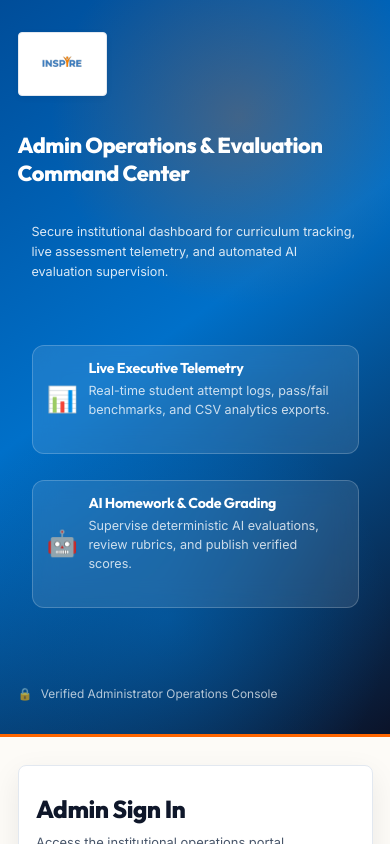
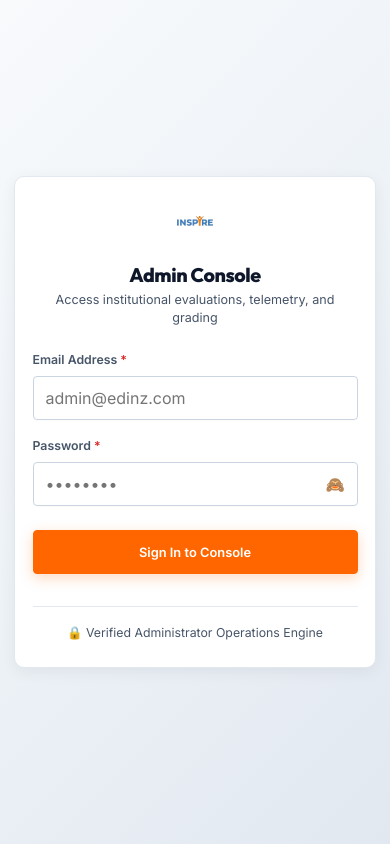
Before and after one commit to keeethee/edinzquiz, an Angular app in the folder frontend/: page /admin/login in a window 390 px wide. Shown: the top 844 px of the page. Built offline with nearby package versions, Linux system fonts and the light colour scheme.

Commit message:
feat: implement simple, clean, mobile-responsive login console for students and admins

```diff
--- a/frontend/src/app/admin/login.ts
+++ b/frontend/src/app/admin/login.ts
@@ -9,80 +9,46 @@ import { AuthService } from '../services/auth.service';
   standalone: true,
   imports: [CommonModule, FormsModule],
   template: `
-    <div class="auth-split-wrapper page-transition-enter">
-      <!-- LEFT HERO PANEL -->
-      <div class="auth-hero-left">
-        <div class="auth-hero-glow-1"></div>
-        <div class="auth-hero-glow-2"></div>
+    <div class="simple-auth-wrapper page-transition-enter">
+      <div class="simple-auth-card">
 
-        <div style="position: relative; z-index: 2;">
-          <div class="logo-pill" style="display: inline-flex; margin-bottom: 2.5rem;">
-            <img src="logo.png" alt="INSPYRE" style="height: 48px; width: auto; max-width: 220px; object-fit: contain; display: block;" onerror="this.onerror=null; this.src='assets/logo.png';" />
+        <!-- Header with Logo and Title -->
+        <div class="simple-auth-header">
+          <img src="logo.png" alt="INSPYRE" onerror="this.onerror=null; this.src='assets/logo.png';" />
+          <h2 class="simple-auth-title">Admin Console</h2>
+          <p class="simple-auth-subtitle">Access institutional evaluations, telemetry, and grading</p>
         </div>
 
-          <h1 style="font-size: 2.2rem; font-weight: 800; line-height: 1.25; margin-bottom: 1rem; color: #ffffff;">
-            Admin Operations & Evaluation Command Center
-          </h1>
-          <p style="font-size: 1.05rem; color: rgba(255, 255, 255, 0.85); line-height: 1.6; margin-bottom: 2.5rem; max-width: 520px;">
-            Secure institutional dashboard for curriculum tracking, live assessment telemetry, and automated AI evaluation supervision.
-          </p>
-
-          <div style="display: flex; flex-direction: column; gap: 0.85rem; max-width: 520px;">
-            <div class="auth-hero-feature-card">
-              <div style="font-size: 1.8rem;">📊</div>
-              <div>
-                <h4 style="font-size: 1.02rem; font-weight: 700; margin: 0 0 0.2rem 0; color: #ffffff;">Live Executive Telemetry</h4>
-                <p style="font-size: 0.84rem; color: rgba(255,255,255,0.78); margin: 0;">Real-time student attempt logs, pass/fail benchmarks, and CSV analytics exports.</p>
-              </div>
-            </div>
-
-            <div class="auth-hero-feature-card">
-              <div style="font-size: 1.8rem;">🤖</div>
-              <div>
-                <h4 style="font-size: 1.02rem; font-weight: 700; margin: 0 0 0.2rem 0; color: #ffffff;">AI Homework & Code Grading</h4>
-                <p style="font-size: 0.84rem; color: rgba(255,255,255,0.78); margin: 0;">Supervise deterministic AI evaluations, review rubrics, and publish verified scores.</p>
-              </div>
-            </div>
-          </div>
-        </div>
-
-        <div style="position: relative; z-index: 2; display: flex; align-items: center; gap: 0.6rem; color: rgba(255,255,255,0.7); font-size: 0.85rem; margin-top: 2rem;">
-          <span>🔒</span> Verified Administrator Operations Console
-        </div>
-      </div>
-
-      <!-- RIGHT FORM PANEL -->
-      <div class="auth-form-right">
-        <div class="neo-card" style="width: 100%; max-width: 440px; padding: 2.5rem; box-shadow: 0 10px 30px rgba(0,0,0,0.08);">
-          <h2 style="font-size: 1.75rem; font-weight: 800; color: var(--text-primary); margin-bottom: 0.4rem;">Admin Sign In</h2>
-          <p style="color: var(--text-secondary); font-size: 0.92rem; margin-bottom: 1.75rem;">Access the institutional operations portal</p>
-
-          <div *ngIf="errorMsg" style="background: rgba(239, 68, 68, 0.1); border: 1px solid rgba(239, 68, 68, 0.3); padding: 0.85rem 1rem; color: var(--danger-color); margin-bottom: 1.25rem; text-align: center; border-radius: 6px; font-size: 0.88rem;">
+        <div *ngIf="errorMsg" class="neo-card" style="background: rgba(239, 68, 68, 0.1); border-color: rgba(239, 68, 68, 0.3); padding: 0.75rem 1rem; color: var(--danger-color); margin-bottom: 1.25rem; text-align: center; border-radius: 6px; font-size: 0.88rem;">
           {{ errorMsg }}
         </div>
 
         <form (ngSubmit)="onSubmit()" (submit)="$event.preventDefault()">
           <div style="margin-bottom: 1.25rem;">
-              <label for="adminEmail" style="display: block; margin-bottom: 0.45rem; font-weight: 600; font-size: 0.88rem; color: var(--text-secondary);">Email Address</label>
-              <input id="adminEmail" type="email" class="neo-input" [(ngModel)]="email" name="email" placeholder="admin@edinz.com" required>
+            <label for="adminEmail" style="display: block; margin-bottom: 0.45rem; font-weight: 600; font-size: 0.88rem; color: var(--text-secondary);">Email Address <span style="color: var(--danger-color);">*</span></label>
+            <input id="adminEmail" type="email" class="neo-input" [(ngModel)]="email" name="email" placeholder="admin@edinz.com" required />
           </div>
 
           <div style="margin-bottom: 1.75rem;">
-              <label for="adminPassword" style="display: block; margin-bottom: 0.45rem; font-weight: 600; font-size: 0.88rem; color: var(--text-secondary);">Password</label>
+            <label for="adminPassword" style="display: block; margin-bottom: 0.45rem; font-weight: 600; font-size: 0.88rem; color: var(--text-secondary);">Password <span style="color: var(--danger-color);">*</span></label>
             <div style="position: relative;">
-                <input id="adminPassword" [type]="showPassword ? 'text' : 'password'" class="neo-input" [(ngModel)]="password" name="password" placeholder="••••••••" required style="padding-right: 2.5rem;">
-                <button type="button" (click)="showPassword = !showPassword" style="position: absolute; right: 10px; top: 50%; transform: translateY(-50%); background: none; border: none; color: var(--text-secondary); cursor: pointer; font-size: 1.1rem; padding: 0.2rem;">
+              <input id="adminPassword" [type]="showPassword ? 'text' : 'password'" class="neo-input" [(ngModel)]="password" name="password" placeholder="••••••••" required style="padding-right: 2.5rem;" />
+              <button type="button" (click)="showPassword = !showPassword" style="position: absolute; right: 10px; top: 50%; transform: translateY(-50%); background: none; border: none; color: var(--text-secondary); cursor: pointer; font-size: 1.1rem; padding: 0.2rem;" aria-label="Toggle Password Visibility">
                 {{ showPassword ? '👁️' : '🙈' }}
               </button>
             </div>
           </div>
 
-            <button type="submit" (click)="onSubmit()" [disabled]="isSubmitting" class="neo-btn neo-btn-primary" style="width: 100%; padding: 0.85rem; font-size: 0.98rem;">
+          <button type="submit" (click)="onSubmit()" [disabled]="isSubmitting" class="neo-btn neo-btn-primary" style="width: 100%; padding: 0.85rem; font-size: 0.98rem; margin-bottom: 0.5rem;">
             <span *ngIf="isSubmitting" class="blink">Signing In...</span>
-              <span *ngIf="!isSubmitting">Sign In</span>
+            <span *ngIf="!isSubmitting">Sign In to Console</span>
           </button>
         </form>
+
+        <div class="simple-auth-footer">
+          🔒 Verified Administrator Operations Engine
         </div>
+
       </div>
     </div>
   `
--- a/frontend/src/app/student/student.html
+++ b/frontend/src/app/student/student.html
@@ -1,147 +1,102 @@
-<!-- ==================== 1. SPLIT-SCREEN AUTHENTICATION GATE ==================== -->
-<div *ngIf="!loggedInStudent" class="auth-split-wrapper page-transition-enter">
+<!-- ==================== 1. SIMPLE AUTHENTICATION CONSOLE ==================== -->
+<div *ngIf="!loggedInStudent" class="simple-auth-wrapper page-transition-enter">
+  <div class="simple-auth-card">
 
-  <!-- LEFT HERO PANEL -->
-  <div class="auth-hero-left">
-    <div class="auth-hero-glow-1"></div>
-    <div class="auth-hero-glow-2"></div>
-
-    <div style="position: relative; z-index: 2;">
-      <!-- Brand Logo Pill -->
-      <div class="logo-pill" style="display: inline-flex; margin-bottom: 2.5rem;">
-        <img src="logo.png" alt="INSPYRE" style="height: 48px; width: auto; max-width: 220px; object-fit: contain; display: block;" onerror="this.onerror=null; this.src='assets/logo.png';" />
+    <!-- Header with Logo and Title -->
+    <div class="simple-auth-header">
+      <img src="logo.png" alt="INSPYRE" onerror="this.onerror=null; this.src='assets/logo.png';" />
+      <h2 class="simple-auth-title">{{ authMode === 'login' ? 'Student Sign In' : 'Student Registration' }}</h2>
+      <p class="simple-auth-subtitle">
+        {{ authMode === 'login' ? 'Enter your credentials to access your assessment console' : 'Create your verified student profile to get started' }}
+      </p>
     </div>
 
-      <h1 style="font-size: 2.2rem; font-weight: 800; line-height: 1.25; margin-bottom: 1rem; color: #ffffff;">
-        Student Assessment & AI Evaluation Portal
-      </h1>
-      <p style="font-size: 1.05rem; color: rgba(255, 255, 255, 0.85); line-height: 1.6; margin-bottom: 2.5rem; max-width: 520px;">
-        Empowering next-generation learners through interactive timed technical assessments, automated AI rubric evaluation, and transparent telemetry.
-      </p>
-
-      <!-- Feature Highlight Cards -->
-      <div style="display: flex; flex-direction: column; gap: 0.85rem; max-width: 520px;">
-        <div class="auth-hero-feature-card">
-          <div style="font-size: 1.8rem;">🤖</div>
-          <div>
-            <h4 style="font-size: 1.02rem; font-weight: 700; margin: 0 0 0.2rem 0; color: #ffffff;">Automated AI Assignment Evaluation</h4>
-            <p style="font-size: 0.84rem; color: rgba(255,255,255,0.78); margin: 0;">Evidence-based rubric analysis and instant feedback for your submitted homework.</p>
-          </div>
-        </div>
-
-        <div class="auth-hero-feature-card">
-          <div style="font-size: 1.8rem;">📝</div>
-          <div>
-            <h4 style="font-size: 1.02rem; font-weight: 700; margin: 0 0 0.2rem 0; color: #ffffff;">Timed Technical Assessments</h4>
-            <p style="font-size: 0.84rem; color: rgba(255,255,255,0.78); margin: 0;">Live countdown timers, auto-save state recovery, and rich question formats.</p>
-          </div>
-        </div>
-
-        <div class="auth-hero-feature-card">
-          <div style="font-size: 1.8rem;">📊</div>
-          <div>
-            <h4 style="font-size: 1.02rem; font-weight: 700; margin: 0 0 0.2rem 0; color: #ffffff;">Real-Time Performance Telemetry</h4>
-            <p style="font-size: 0.84rem; color: rgba(255,255,255,0.78); margin: 0;">Track your score breakdowns, answer rationales, and semester progression.</p>
-          </div>
-        </div>
-      </div>
-    </div>
-
-    <!-- Trust & Verification Footer -->
-    <div style="position: relative; z-index: 2; display: flex; align-items: center; gap: 0.6rem; color: rgba(255,255,255,0.7); font-size: 0.85rem; margin-top: 2rem;">
-      <span>🔒</span> Verified Academic Learning & Evaluation Engine
-    </div>
-  </div>
-
-  <!-- RIGHT FORM PANEL -->
-  <div class="auth-form-right">
-    <div class="neo-card" style="max-width: 440px; width: 100%; padding: 2.5rem; box-shadow: 0 10px 30px rgba(0,0,0,0.08);">
-
-      <!-- Messages inside form -->
-      <div *ngIf="errorMsg" style="background: rgba(239, 68, 68, 0.1); border: 1px solid rgba(239, 68, 68, 0.3); padding: 0.85rem 1rem; color: var(--danger-color); margin-bottom: 1.25rem; text-align: center; border-radius: 6px; font-size: 0.88rem;">
+    <!-- Alert Messages -->
+    <div *ngIf="errorMsg" class="neo-card" style="background: rgba(239, 68, 68, 0.1); border-color: rgba(239, 68, 68, 0.3); padding: 0.75rem 1rem; color: var(--danger-color); margin-bottom: 1.25rem; text-align: center; border-radius: 6px; font-size: 0.88rem;">
       {{ errorMsg }}
     </div>
-      <div *ngIf="successMsg" style="background: rgba(16, 185, 129, 0.1); border: 1px solid rgba(16, 185, 129, 0.3); padding: 0.85rem 1rem; color: var(--success-color); margin-bottom: 1.25rem; text-align: center; border-radius: 6px; font-size: 0.88rem;">
+    <div *ngIf="successMsg" class="neo-card" style="background: rgba(16, 185, 129, 0.1); border-color: rgba(16, 185, 129, 0.3); padding: 0.75rem 1rem; color: var(--success-color); margin-bottom: 1.25rem; text-align: center; border-radius: 6px; font-size: 0.88rem;">
       {{ successMsg }}
     </div>
 
-      <!-- Login Form -->
-      <div *ngIf="authMode === 'login'">
-        <h2 style="font-size: 1.75rem; font-weight: 800; color: var(--text-primary); margin-bottom: 0.4rem;">Student Sign In</h2>
-        <p style="color: var(--text-secondary); font-size: 0.92rem; margin-bottom: 1.75rem;">Access your enrolled courses and quizzes</p>
-
-        <form (ngSubmit)="onStudentLogin()" (submit)="$event.preventDefault()">
+    <!-- 1.1 STUDENT LOGIN FORM -->
+    <form *ngIf="authMode === 'login'" (ngSubmit)="onStudentLogin()" (submit)="$event.preventDefault()">
       <div style="margin-bottom: 1.25rem;">
-            <label for="studentLoginEmail" style="display: block; margin-bottom: 0.45rem; font-weight: 600; font-size: 0.88rem; color: var(--text-secondary);">Email Address <span style="color: var(--danger-color);">*</span></label>
+        <label for="studentLoginEmail" style="display: block; margin-bottom: 0.45rem; font-weight: 600; font-size: 0.88rem; color: var(--text-secondary);">
+          Email Address <span style="color: var(--danger-color);">*</span>
+        </label>
         <input id="studentLoginEmail" type="email" class="neo-input" [(ngModel)]="loginEmail" name="email" placeholder="student@college.edu" required />
       </div>
 
       <div style="margin-bottom: 1.75rem;">
-            <label for="studentLoginPassword" style="display: block; margin-bottom: 0.45rem; font-weight: 600; font-size: 0.88rem; color: var(--text-secondary);">Password <span style="color: var(--danger-color);">*</span></label>
+        <label for="studentLoginPassword" style="display: block; margin-bottom: 0.45rem; font-weight: 600; font-size: 0.88rem; color: var(--text-secondary);">
+          Password <span style="color: var(--danger-color);">*</span>
+        </label>
         <div style="position: relative;">
           <input id="studentLoginPassword" [type]="showLoginPassword ? 'text' : 'password'" class="neo-input" [(ngModel)]="loginPassword" name="password" placeholder="••••••••" required style="padding-right: 2.5rem;" />
-              <button type="button" (click)="showLoginPassword = !showLoginPassword" style="position: absolute; right: 10px; top: 50%; transform: translateY(-50%); background: none; border: none; color: var(--text-secondary); cursor: pointer; font-size: 1.1rem; padding: 0.2rem;">
+          <button type="button" (click)="showLoginPassword = !showLoginPassword" style="position: absolute; right: 10px; top: 50%; transform: translateY(-50%); background: none; border: none; color: var(--text-secondary); cursor: pointer; font-size: 1.1rem; padding: 0.2rem;" aria-label="Toggle Password Visibility">
             {{ showLoginPassword ? '👁️' : '🙈' }}
           </button>
         </div>
       </div>
 
-          <button type="submit" (click)="onStudentLogin()" [disabled]="isSubmittingLogin" class="neo-btn neo-btn-primary" style="width: 100%; padding: 0.85rem; font-size: 0.98rem; margin-bottom: 1.25rem;">
+      <button type="submit" (click)="onStudentLogin()" [disabled]="isSubmittingLogin" class="neo-btn neo-btn-primary" style="width: 100%; padding: 0.85rem; font-size: 0.98rem; margin-bottom: 1rem;">
         <span *ngIf="isSubmittingLogin" class="blink">Signing In...</span>
-            <span *ngIf="!isSubmittingLogin">Sign In</span>
+        <span *ngIf="!isSubmittingLogin">Sign In to Console</span>
       </button>
 
-          <p style="text-align: center; color: var(--text-secondary); font-size: 0.88rem; margin: 0;">
+      <div class="simple-auth-footer">
         Don't have an account?
-            <a href="javascript:void(0)" style="color: var(--accent-color); font-weight: 700; text-decoration: none;" (click)="authMode = 'register'">Create profile</a>
-          </p>
+        <a href="javascript:void(0)" style="color: var(--blue-primary); font-weight: 700; text-decoration: none; margin-left: 4px;" (click)="authMode = 'register'">Create profile</a>
+      </div>
     </form>
-      </div>
 
-      <!-- Register Form -->
-      <div *ngIf="authMode === 'register'">
-        <h2 style="font-size: 1.75rem; font-weight: 800; color: var(--text-primary); margin-bottom: 0.4rem;">Student Registration</h2>
-        <p style="color: var(--text-secondary); font-size: 0.92rem; margin-bottom: 1.75rem;">Create your verified student profile</p>
-
-        <form (ngSubmit)="onStudentRegister()" (submit)="$event.preventDefault()">
-          <div style="margin-bottom: 1.15rem;">
-            <label for="studentRegName" style="display: block; margin-bottom: 0.45rem; font-weight: 600; font-size: 0.88rem; color: var(--text-secondary);">Full Name <span style="color: var(--danger-color);">*</span></label>
+    <!-- 1.2 STUDENT REGISTRATION FORM -->
+    <form *ngIf="authMode === 'register'" (ngSubmit)="onStudentRegister()" (submit)="$event.preventDefault()">
+      <div style="margin-bottom: 1.1rem;">
+        <label for="studentRegName" style="display: block; margin-bottom: 0.4rem; font-weight: 600; font-size: 0.88rem; color: var(--text-secondary);">
+          Full Name <span style="color: var(--danger-color);">*</span>
+        </label>
         <input id="studentRegName" type="text" class="neo-input" [(ngModel)]="regName" name="name" placeholder="John Doe" required />
       </div>
 
-          <div style="margin-bottom: 1.15rem;">
-            <label for="studentRegEmail" style="display: block; margin-bottom: 0.45rem; font-weight: 600; font-size: 0.88rem; color: var(--text-secondary);">Email Address <span style="color: var(--danger-color);">*</span></label>
+      <div style="margin-bottom: 1.1rem;">
+        <label for="studentRegEmail" style="display: block; margin-bottom: 0.4rem; font-weight: 600; font-size: 0.88rem; color: var(--text-secondary);">
+          Email Address <span style="color: var(--danger-color);">*</span>
+        </label>
         <input id="studentRegEmail" type="email" class="neo-input" [(ngModel)]="regEmail" name="email" placeholder="student@college.edu" required />
       </div>
 
-          <div style="margin-bottom: 1.15rem;">
-            <label for="studentRegCollege" style="display: block; margin-bottom: 0.45rem; font-weight: 600; font-size: 0.88rem; color: var(--text-secondary);">College Name <span style="color: var(--danger-color);">*</span></label>
+      <div style="margin-bottom: 1.1rem;">
+        <label for="studentRegCollege" style="display: block; margin-bottom: 0.4rem; font-weight: 600; font-size: 0.88rem; color: var(--text-secondary);">
+          College / University <span style="color: var(--danger-color);">*</span>
+        </label>
         <input id="studentRegCollege" type="text" class="neo-input" [(ngModel)]="regCollege" name="college" placeholder="Stanford University" required />
       </div>
 
-          <div style="margin-bottom: 1.75rem;">
-            <label for="studentRegPassword" style="display: block; margin-bottom: 0.45rem; font-weight: 600; font-size: 0.88rem; color: var(--text-secondary);">Password <span style="color: var(--danger-color);">*</span></label>
+      <div style="margin-bottom: 1.6rem;">
+        <label for="studentRegPassword" style="display: block; margin-bottom: 0.4rem; font-weight: 600; font-size: 0.88rem; color: var(--text-secondary);">
+          Password <span style="color: var(--danger-color);">*</span>
+        </label>
         <div style="position: relative;">
           <input id="studentRegPassword" [type]="showRegisterPassword ? 'text' : 'password'" class="neo-input" [(ngModel)]="regPassword" name="password" placeholder="••••••••" required style="padding-right: 2.5rem;" />
-              <button type="button" (click)="showRegisterPassword = !showRegisterPassword" style="position: absolute; right: 10px; top: 50%; transform: translateY(-50%); background: none; border: none; color: var(--text-secondary); cursor: pointer; font-size: 1.1rem; padding: 0.2rem;">
+          <button type="button" (click)="showRegisterPassword = !showRegisterPassword" style="position: absolute; right: 10px; top: 50%; transform: translateY(-50%); background: none; border: none; color: var(--text-secondary); cursor: pointer; font-size: 1.1rem; padding: 0.2rem;" aria-label="Toggle Password Visibility">
             {{ showRegisterPassword ? '👁️' : '🙈' }}
           </button>
         </div>
       </div>
 
-          <button type="submit" (click)="onStudentRegister()" [disabled]="isSubmittingRegister" class="neo-btn neo-btn-primary" style="width: 100%; padding: 0.85rem; font-size: 0.98rem; margin-bottom: 1.25rem;">
+      <button type="submit" (click)="onStudentRegister()" [disabled]="isSubmittingRegister" class="neo-btn neo-btn-primary" style="width: 100%; padding: 0.85rem; font-size: 0.98rem; margin-bottom: 1rem;">
         <span *ngIf="isSubmittingRegister" class="blink">Creating Profile...</span>
-            <span *ngIf="!isSubmittingRegister">Create Profile</span>
+        <span *ngIf="!isSubmittingRegister">Create Student Profile</span>
       </button>
 
-          <p style="text-align: center; color: var(--text-secondary); font-size: 0.88rem; margin: 0;">
+      <div class="simple-auth-footer">
         Already have an account?
-            <a href="javascript:void(0)" style="color: var(--accent-color); font-weight: 700; text-decoration: none;" (click)="authMode = 'login'">Sign in</a>
-          </p>
+        <a href="javascript:void(0)" style="color: var(--blue-primary); font-weight: 700; text-decoration: none; margin-left: 4px;" (click)="authMode = 'login'">Sign in</a>
+      </div>
     </form>
-      </div>
 
-    </div>
   </div>
 </div>
 
--- a/frontend/src/styles.css
+++ b/frontend/src/styles.css
@@ -669,14 +669,86 @@ h1, h2, h3, h4, h5, h6 {
   border-color: rgba(255, 255, 255, 0.35);
 }
 
-.auth-form-right {
-  flex: 1;
+/* ==========================================================================
+   Simple, Modern Auth Console (Desktop & Mobile Responsive)
+   ========================================================================== */
+
+.simple-auth-wrapper {
+  min-height: 100vh;
+  width: 100%;
   display: flex;
   align-items: center;
   justify-content: center;
-  padding: 3rem 2.5rem;
-  background: var(--bg-main);
-  min-width: 380px;
+  padding: 2rem 1.25rem;
+  background: linear-gradient(135deg, #f8fafc 0%, #edf2f7 50%, #e2e8f0 100%);
+  position: relative;
+  overflow-y: auto;
+}
+
+.simple-auth-card {
+  width: 100%;
+  max-width: 440px;
+  background: #ffffff;
+  border: 1px solid var(--border-color);
+  border-radius: 12px;
+  padding: 2.5rem 2.25rem;
+  box-shadow: 0 12px 36px rgba(15, 23, 42, 0.08);
+  margin: auto;
+  position: relative;
+  z-index: 1;
+}
+
+.simple-auth-header {
+  text-align: center;
+  margin-bottom: 1.75rem;
+}
+
+.simple-auth-header img {
+  height: 44px;
+  width: auto;
+  max-width: 180px;
+  object-fit: contain;
+  margin: 0 auto 1.25rem;
+  display: block;
+}
+
+.simple-auth-title {
+  font-size: 1.6rem;
+  font-weight: 800;
+  color: var(--text-primary);
+  margin: 0 0 0.35rem 0;
+  line-height: 1.2;
+}
+
+.simple-auth-subtitle {
+  font-size: 0.9rem;
+  color: var(--text-secondary);
+  margin: 0;
+  line-height: 1.4;
+}
+
+.simple-auth-footer {
+  margin-top: 1.75rem;
+  padding-top: 1.25rem;
+  border-top: 1px solid var(--border-color);
+  text-align: center;
+  font-size: 0.88rem;
+  color: var(--text-secondary);
+}
+
+@media (max-width: 600px) {
+  .simple-auth-wrapper {
+    padding: 1.25rem 1rem;
+    align-items: flex-start;
+  }
+  .simple-auth-card {
+    padding: 1.75rem 1.25rem;
+    border-radius: 10px;
+    box-shadow: 0 4px 16px rgba(15, 23, 42, 0.06);
+  }
+  .simple-auth-title {
+    font-size: 1.4rem;
+  }
 }
 
 /* ==========================================================================
```
Lines whose indentation alone changed are shown as unchanged.
